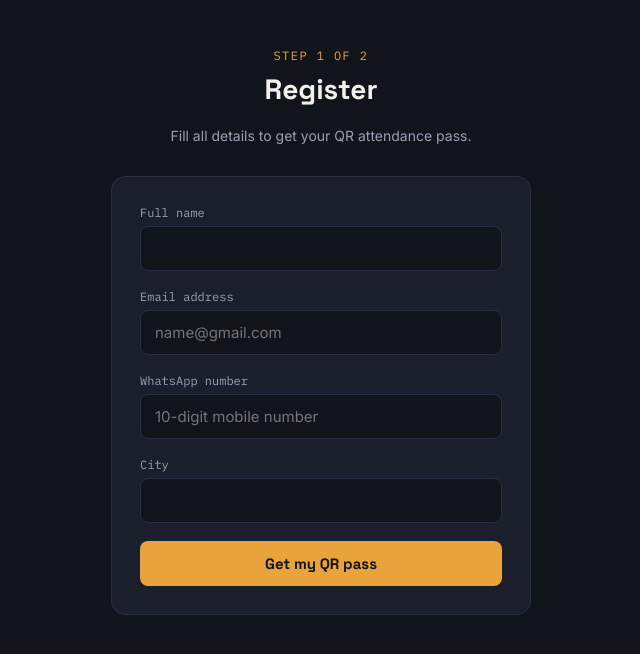
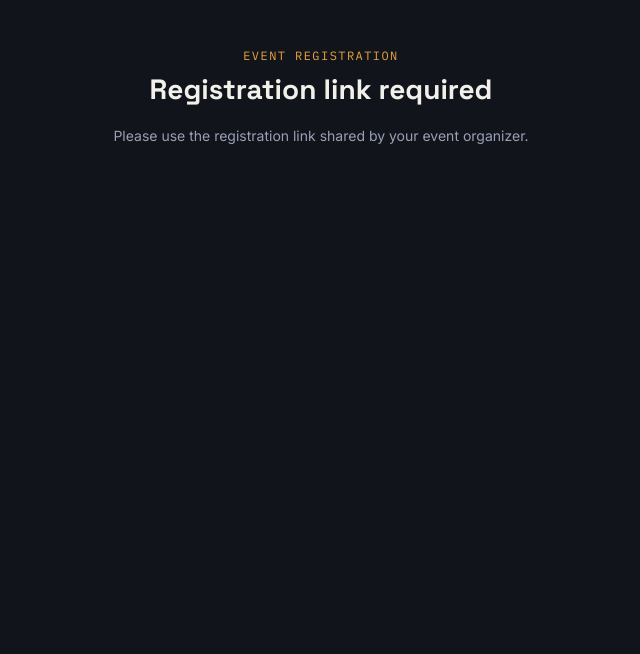
Before and after one commit to ashiyasalodi1/attendance-app, a Next.js app: page /form in a window 1280 px wide. Shown: the top 654 px of the page, without its empty margins (319-959 px from the left). Built offline with nearby package versions, Linux system fonts and the light colour scheme.

Commit message:
Update page.js

```diff
--- a/app/form/page.js
+++ b/app/form/page.js
@@ -1,147 +1,11 @@
-"use client";
-
-import { useState } from "react";
-import QRCode from "qrcode";
-
 export default function FormPage() {
-  const [name, setName] = useState("");
-  const [email, setEmail] = useState("");
-  const [whatsapp, setWhatsapp] = useState("");
-  const [city, setCity] = useState("");
-  const [loading, setLoading] = useState(false);
-  const [error, setError] = useState("");
-  const [result, setResult] = useState(null);
-
-  async function handleSubmit(e) {
-    e.preventDefault();
-    setError("");
-
-    if (!/^[6-9]\d{9}$/.test(whatsapp)) {
-      setError("Enter a valid 10-digit WhatsApp number.");
-      return;
-    }
-
-    if (!/^[^\s@]+@[^\s@]+\.[^\s@]{2,}$/.test(email)) {
-      setError("Enter a valid email address.");
-      return;
-    }
-
-    setLoading(true);
-
-    try {
-      const res = await fetch("/api/register", {
-        method: "POST",
-        headers: { "Content-Type": "application/json" },
-        body: JSON.stringify({ name, email, whatsapp, city }),
-      });
-
-      const data = await res.json();
-
-      if (!res.ok) {
-        throw new Error(data.error || "Something went wrong");
-      }
-
-      const qrDataUrl = await QRCode.toDataURL(data.attendee.id, {
-        width: 240,
-        margin: 1,
-        color: { dark: "#12141c", light: "#f2f0ea" },
-      });
-
-      setResult({
-        name: data.attendee.name,
-        id: data.attendee.id,
-        qrDataUrl,
-      });
-    } catch (err) {
-      setError(err.message);
-    } finally {
-      setLoading(false);
-    }
-  }
-
-  if (result) {
-    return (
-      <main className="page">
-        <div className="eyebrow">Pass Generated</div>
-        <h1 className="title">You&apos;re registered</h1>
-        <p className="subtitle">
-          Save this pass or screenshot it. Show the QR at the door to mark
-          your attendance.
-        </p>
-
-        <div className="badge">
-          <div className="badge-name">{result.name}</div>
-          <div className="badge-perf" />
-          <img
-            src={result.qrDataUrl}
-            alt="QR attendance pass"
-            width={220}
-            height={220}
-          />
-          <div className="badge-id">{result.id}</div>
-        </div>
-      </main>
-    );
-  }
-
   return (
     <main className="page">
-      <div className="eyebrow">Step 1 of 2</div>
-      <h1 className="title">Register</h1>
-      <p className="subtitle">Fill all details to get your QR attendance pass.</p>
-
-      <form className="card" onSubmit={handleSubmit}>
-        <div className="field">
-          <label>Full name</label>
-          <input
-            value={name}
-            onChange={(e) => setName(e.target.value)}
-            required
-          />
-        </div>
-
-        <div className="field">
-          <label>Email address</label>
-          <input
-            type="email"
-            value={email}
-            onChange={(e) => setEmail(e.target.value)}
-            placeholder="name@gmail.com"
-            required
-          />
-        </div>
-
-        <div className="field">
-          <label>WhatsApp number</label>
-          <input
-            type="tel"
-            inputMode="numeric"
-            value={whatsapp}
-            onChange={(e) =>
-              setWhatsapp(e.target.value.replace(/\D/g, "").slice(0, 10))
-            }
-            placeholder="10-digit mobile number"
-            pattern="[6-9][0-9]{9}"
-            maxLength={10}
-            required
-          />
-        </div>
-
-        <div className="field">
-          <label>City</label>
-          <input
-            value={city}
-            onChange={(e) => setCity(e.target.value)}
-            required
-          />
-        </div>
-
-        {error && <p style={{ color: "#f87171", fontSize: 13 }}>{error}</p>}
-
-        <button className="btn" disabled={loading}>
-          {loading ? "Generating pass..." : "Get my QR pass"}
-        </button>
-      </form>
+      <div className="eyebrow">Event Registration</div>
+      <h1 className="title">Registration link required</h1>
+      <p className="subtitle">
+        Please use the registration link shared by your event organizer.
+      </p>
     </main>
   );
 }
```
